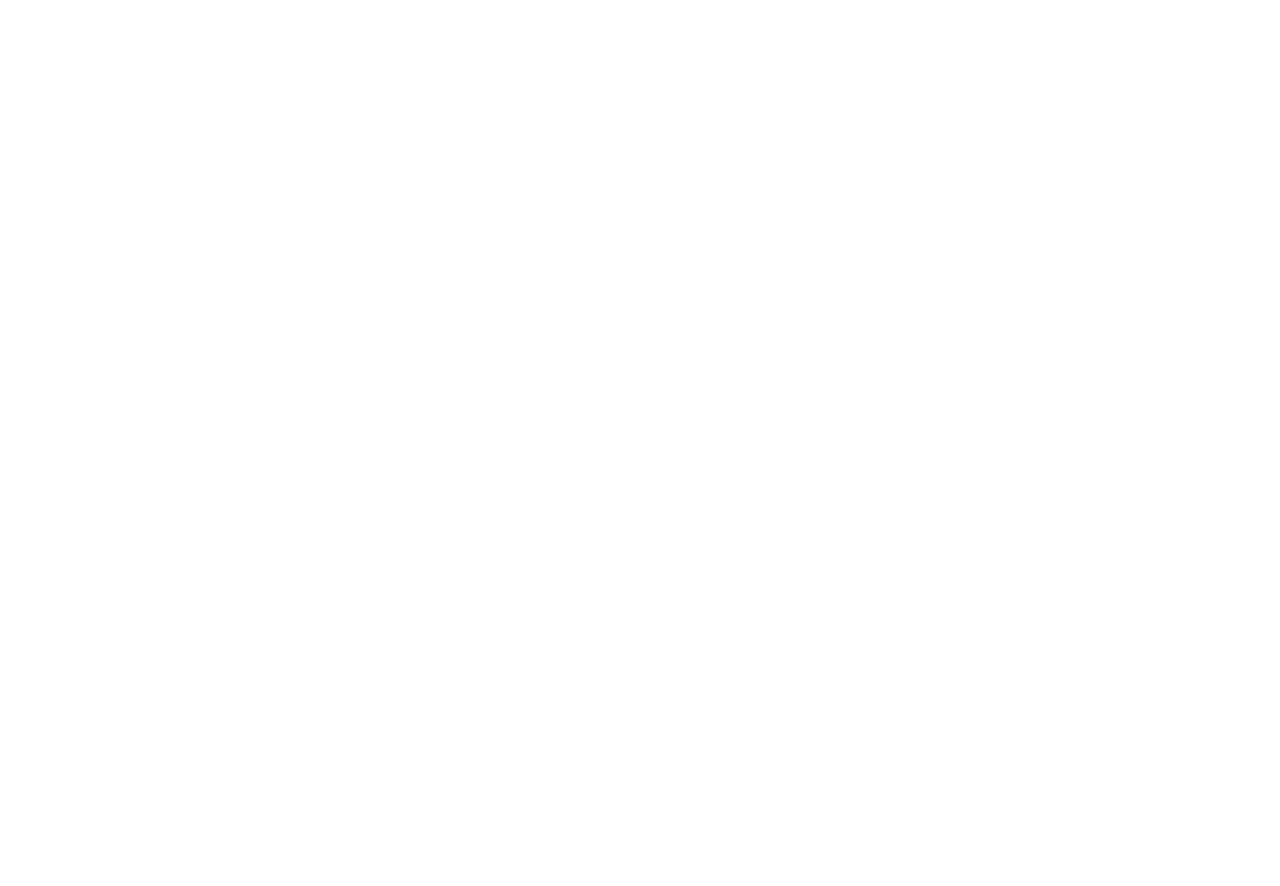
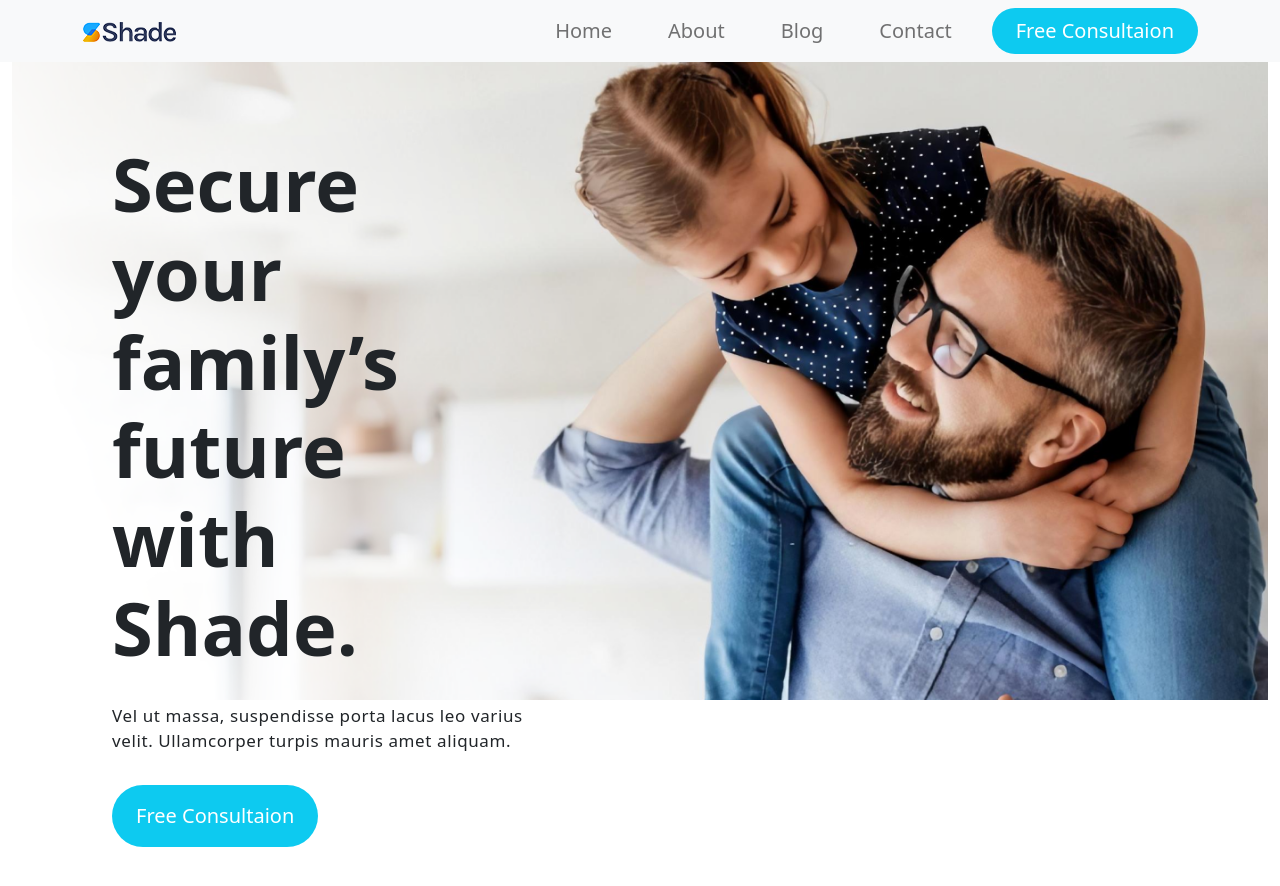
Before and after one commit to Mehedi-irfan/Finnance-Service, a plain HTML site: page index.html in a window 1280 px wide. Before the commit the page ends 800 px from the top, so only its background shows below. Drawn offline with nearby package versions, Linux system fonts and the light colour scheme.

Commit message:
header and nav seciton added

```diff
--- a/index.html
+++ b/index.html
@@ -20,7 +20,57 @@
 </head>
 
 <body>
+    <!---------------------- header-and-nav-section-start--------------- -->
+    <header class="">
+        <nav class="navbar navbar-expand-lg navbar-light bg-light fixed-top">
+            <div class="container">
+                <a class="navbar-brand" href="#">
+                    <img src="images/logo-black.png" alt="">
+                </a>
+                <button class="navbar-toggler" type="button" data-bs-toggle="collapse"
+                    data-bs-target="#navbarSupportedContent" aria-controls="navbarSupportedContent"
+                    aria-expanded="false" aria-label="Toggle navigation">
+                    <span class="navbar-toggler-icon"></span>
+                </button>
+                <div class="collapse navbar-collapse" id="navbarSupportedContent">
+                    <ul class="navbar-nav ms-auto mb-2 mb-lg-0">
+                        <li class="nav-item me-4">
+                            <a class="nav-link fs-5 px-3 py-2" aria-current="page" href="#">Home</a>
+                        </li>
+                        <li class="nav-item me-4">
+                            <a class="nav-link fs-5 px-3 py-2" href="#">About</a>
+                        </li>
+                        <li class="nav-item me-4">
+                            <a class="nav-link fs-5 px-3 py-2" href="#">Blog</a>
+                        </li>
+                        <li class="nav-item me-4">
+                            <a class="nav-link fs-5 px-3 py-2" href="#">Contact</a>
+                        </li>
 
+                    </ul>
+                    <button class="text-white rounded-pill fs-5 bg-info border-0 py-2 px-4">Free Consultaion</button>
+
+                </div>
+            </div>
+        </nav>
+        <section class="container-fluid">
+            <div class="header-banner">
+                <div class="row">
+                    <div class="col-lg-6">
+                        <div class="header-banner-title">
+                            <h1>Secure your family’s future with Shade.</h1>
+                            <p>Vel ut massa, suspendisse porta lacus leo varius velit. Ullamcorper turpis mauris amet
+                                aliquam.</p>
+                            <button class="text-white rounded-pill fs-5 bg-info border-0 py-3 px-4">Free
+                                Consultaion</button>
+                        </div>
+                    </div>
+                    <div class="col-lg-6"></div>
+                </div>
+            </div>
+        </section>
+    </header>
+    <!---------------------- header-and-nav-section-End--------------- -->
 
     <!------------ js-link ----------------->
     <script src="https://cdn.jsdelivr.net/npm/bootstrap@5.0.2/dist/js/bootstrap.bundle.min.js"
--- a/style.css
+++ b/style.css
@@ -2,3 +2,27 @@ body{
     margin: 0px;
     padding: 0px;
 }
+/* --------------header-banner-style-start-------------------- */
+.header-banner{
+    background-image: url(images/banner.png);
+    height: 700px;
+    background-position: center;
+    background-size: cover;
+    background-repeat: no-repeat;
+    width: 100%;
+}
+.header-banner-title{
+    padding: 140px 100px;
+}
+.header-banner-title h1{
+    font-size: 74px;
+    font-weight: bold;
+    margin-bottom: 30px;
+}
+.header-banner-title p{
+    margin-bottom: 31px;
+    font-weight: 500;
+    letter-spacing: 0.6px;
+    font-size: 17px;
+}
+/* --------------header-banner-style-End-------------------- */
```
